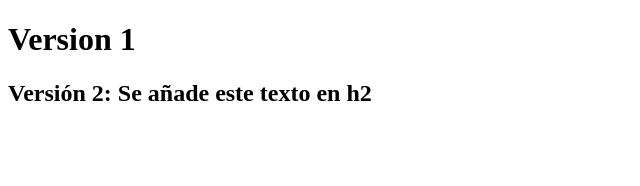
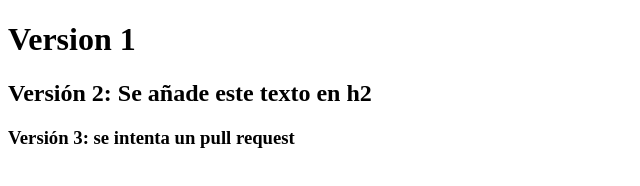
Before and after one commit to bastian-brito/proyecto-socrates, a plain HTML site: page test.html in a window 1280 px wide. Shown: the whole page, without its empty margins (0-640 px from the left). Drawn offline with Linux system fonts and the light colour scheme.

Commit message:
V3 branch
h3: se crea branch

```diff
--- a/test.html
+++ b/test.html
@@ -6,5 +6,6 @@
 <body>
 <h1>Version 1</h1>
 <h2>Versión 2: Se añade este texto en h2</h2>
+<h3>Versión 3: se intenta un pull request</h3>
 </body>
 </html>
```
